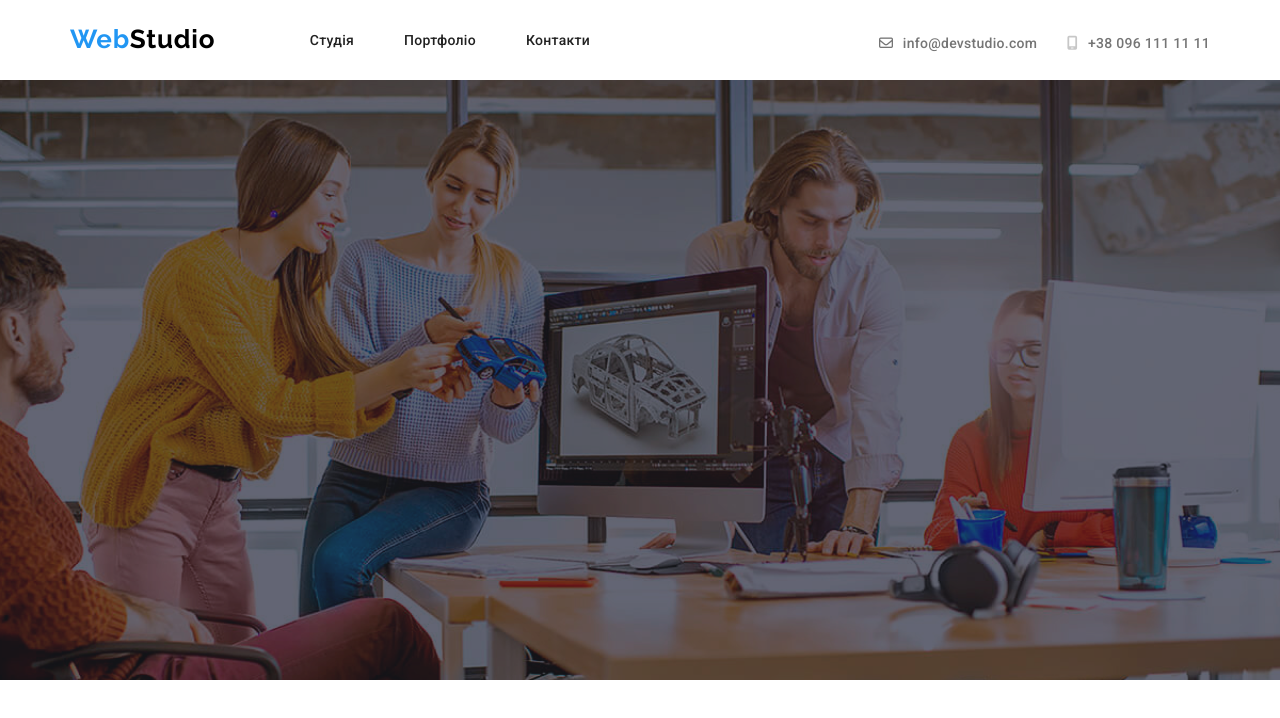
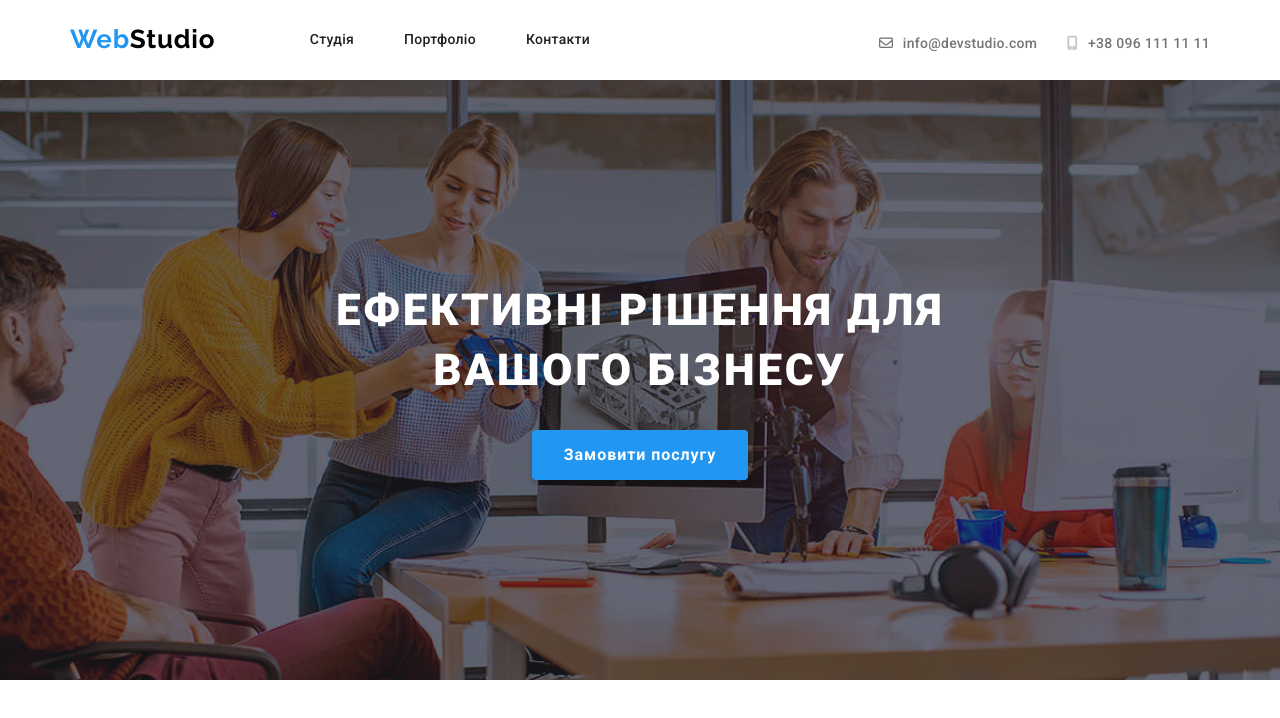
Before and after one commit to hockag/WebStudio-FullEdition, a plain HTML site: page src/index.html in a window 1280 px wide. Drawn offline with nearby package versions, Linux system fonts and the light colour scheme.

Commit message:
1234567890-

```diff
--- a/src/index.html
+++ b/src/index.html
@@ -42,8 +42,27 @@
     <section class="business">
         <div class="business__overlay">
             <div class="container">
+                <h2 class="business__main--title">Ефективні рішення для <br> вашого бізнесу</h2>
+                <button class="business__button">Замовити послугу</button>
+            </div>
+        </div>
+    </section>
+    <section class="features">
+        <div class="container">
+            <ul class="features__list">
+                <li class="features__item">
 
-            </div>
+                </li>
+                <li class="features__item">
+
+                </li>
+                <li class="features__item">
+
+                </li>
+                <li class="features__item">
+
+                </li>
+            </ul>
         </div>
     </section>
     <script src="https://kit.fontawesome.com/6f7c0d1b60.js" crossorigin="anonymous"></script>
--- a/src/scss/components/_business.scss
+++ b/src/scss/components/_business.scss
@@ -9,4 +9,52 @@
     height: 600px;
     width: 100%;
   }
+
+  &__main--title {
+    color: $white;
+    text-align: center;
+    font-family: 'Roboto', sans-serif;
+    font-size: 44px;
+    font-style: normal;
+    font-weight: 900;
+    line-height: 60px;
+    letter-spacing: 2.64px;
+    text-transform: uppercase;
+    padding-top: 200px;
+  }
+
+  &__button {
+    width: 216px;
+    height: 50px;
+    border-radius: 4px;
+    background: $blue;
+    box-shadow: 0 4px 4px 0 rgba(0, 0, 0, 0.15);
+    border: none;
+    outline: none;
+    display: flex;
+    margin: 0 auto;
+    margin-top: 30px;
+    transition: 0.25s;
+    cursor: pointer;
+  }
+
+  &__button {
+    color: $white;
+    justify-content: center;
+    align-items: center;
+    font-family: 'Roboto', sans-serif;
+    font-size: 16px;
+    font-style: normal;
+    font-weight: 700;
+    line-height: 30px;
+    letter-spacing: 0.96px;
+  }
+
+  &__button:hover {
+    transform: translateY(5px);
+  }
+
+  &__button:active {
+    transform: translateY(2px);
+  }
 }
--- a/src/scss/components/_header.scss
+++ b/src/scss/components/_header.scss
@@ -68,13 +68,7 @@
   }
 
   &__right a {
-    color: $grey;
-    font-family: 'Roboto', sans-serif;
-    font-size: 14px;
-    font-style: normal;
-    font-weight: 500;
-    line-height: normal;
-    letter-spacing: 0.28px;
+    @include text(14px, 500, 0.28px)
   }
 
   &__right i {
--- a/src/scss/utils/_general.scss
+++ b/src/scss/utils/_general.scss
@@ -22,3 +22,7 @@ p {
   margin: 0;
   padding: 0;
 }
+
+body {
+  font-family: Roboto;
+}
--- a/src/scss/utils/_mixin.scss
+++ b/src/scss/utils/_mixin.scss
@@ -0,0 +1,8 @@
+@mixin text ($size, $weight, $space) {
+  color: $grey;
+  font-size: $size;
+  font-style: normal;
+  font-weight: $weight;
+  line-height: normal;
+  letter-spacing: $space;
+}
```
Also changed, not shown: src/img/antenna_1.svg (added), src/img/astronaut_1.svg (added), src/img/clock_1.svg (added), src/img/diagram_1.svg (added), src/scss/utils/style.css, 1 other file.
